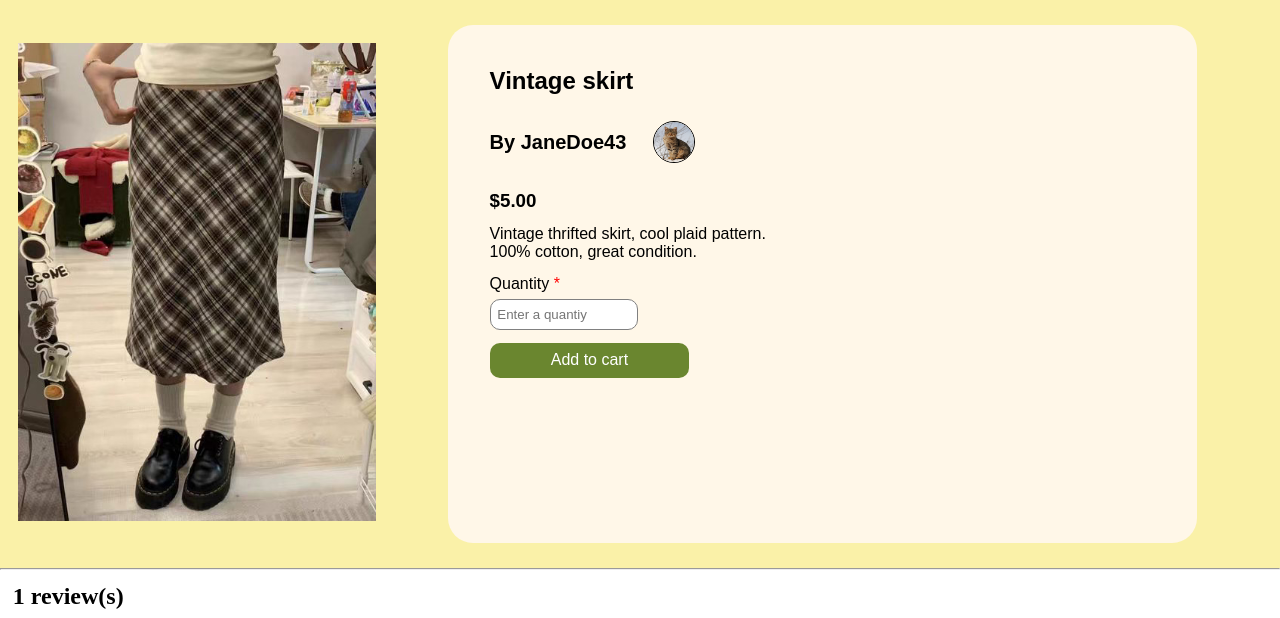
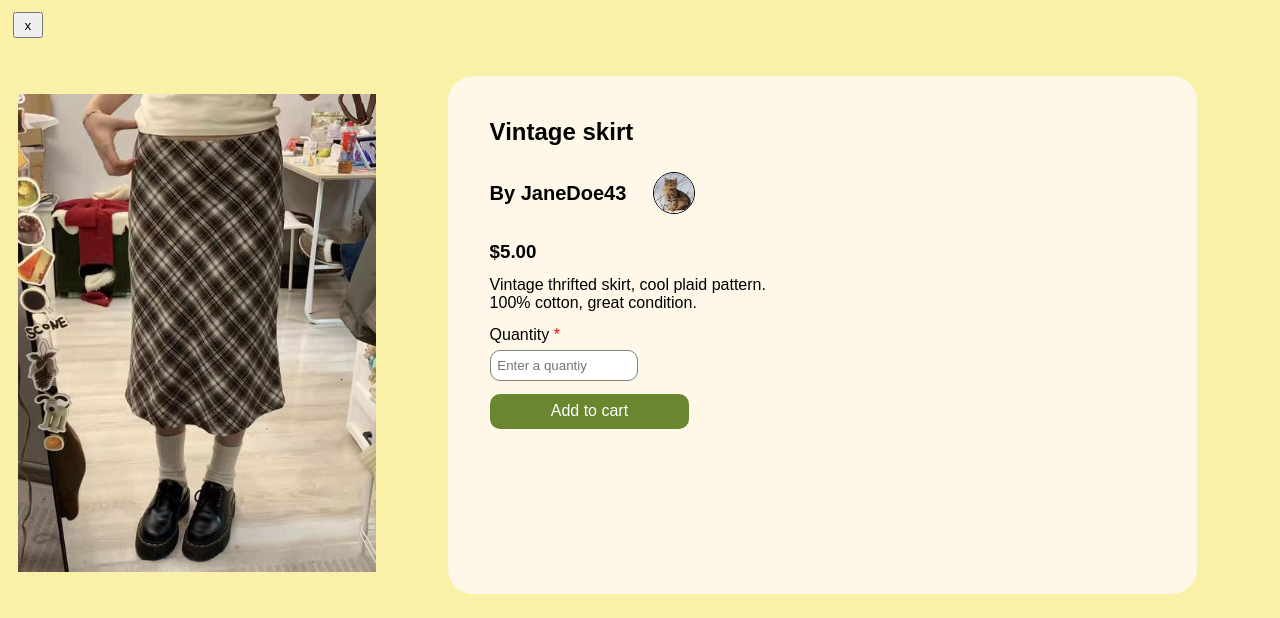
Before and after one commit to NathanHelm/cosc_360_Final_Project, a PHP site: page /productDetails.html in a window 1280 px wide. Shown: the part 62-680 px from the top of the page. Run offline with PHP 8.4, Linux system fonts and the light colour scheme.

Commit message:
Added back button to product page and link functionality

```diff
--- a/home.html
+++ b/home.html
@@ -39,7 +39,7 @@
 
             <img src="./homeImages/banner3.jpg" alt="fashion artwork" id="banner3">
 
-            <div id="here"> </div>
+            <div id="products"> </div>
 
             <div id="searchBar">
                 <input type="search" placeholder="Search">
@@ -68,6 +68,7 @@
 
         <section id="productsContainer">
 
+            <a href="./productDetails.html">
                 <div class="card">
                     <img src="./homeImages/skirt.png" alt="skirt">
                     <div class="cardText">
@@ -77,6 +78,7 @@
                         <button>Add to cart</button>
                     </div>
                 </div>
+            </a>
 
         </section>
 
--- a/productDetails.css
+++ b/productDetails.css
@@ -132,6 +132,21 @@
    border: 1px solid black;
  }
 
+ #back {
+   background-color: #FAF1A8;
+   padding: 0%;
+   margin: 0%;
+ }
+
+ #backButton {
+   padding: 0.25% 0.75%;
+   margin: 1%;
+ }
+
+ #backButton:hover {
+   cursor:pointer;
+ }
+
  /*Logo font*/
 
 /* @font-face {
--- a/productDetails.html
+++ b/productDetails.html
@@ -26,7 +26,12 @@
             </nav>
         </header>
 
+        <section id="back">
+            <a href="./home.html#products"><button id="backButton">x</button></a>
+        </section>
+
         <section id="productDetailsPage">
+
 
             <div class="productImageContainer">
                  <img src="./homeImages/skirt.png" alt="product image">
```
Lines whose indentation alone changed are shown as unchanged.
